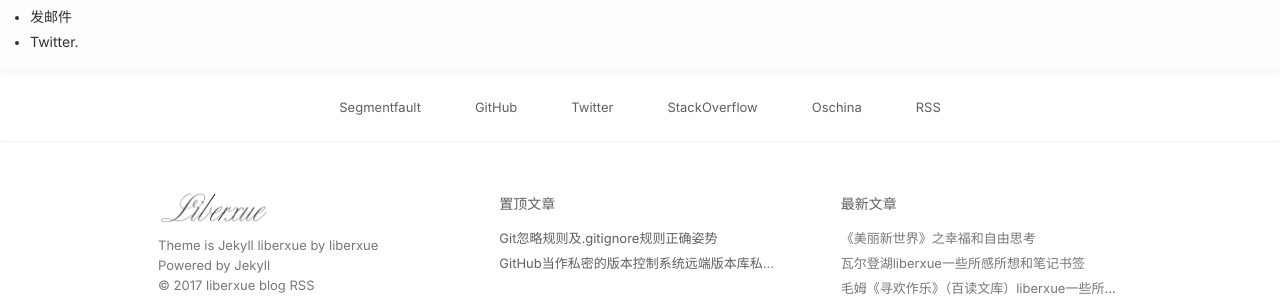
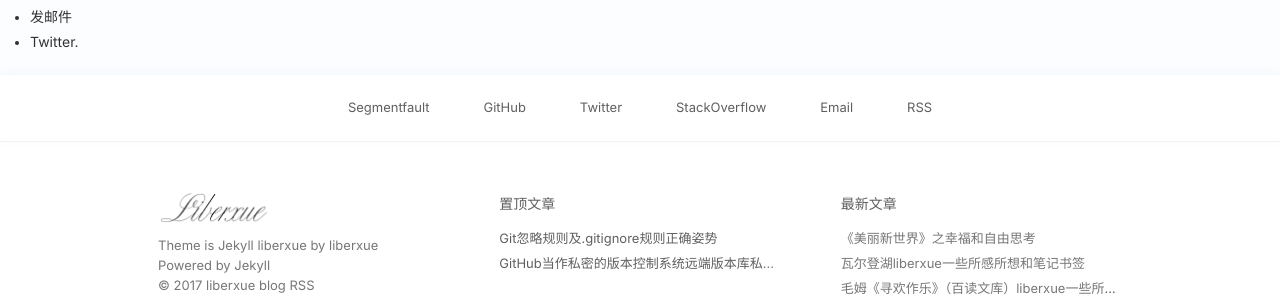
Before and after one commit to xhan97/xhan97.github.io, a Jekyll site: the page built from ChinaREADME.md, in a window 1280 px wide and 900 px high, scrolled down 1442 px. Shown: the part 408-704 px from the top of the window. Built offline with Jekyll 4.4.1, drawn with Linux system fonts in a browser that asks for light colours; nearby versions of some CDN libraries; our own code applies the rules of GitHub Pages for plain Markdown files; comment, search, counter and statistics services are not loaded.

Commit message:
modify foot.html

```diff
--- a/_includes/foot.html
+++ b/_includes/foot.html
@@ -2,11 +2,11 @@
 	<div class="footer-social">
 		<div class="footer-container clearfix">
 			<div class="social-list">
-	 <a class="social segmentfault" target="blank" href="https://segmentfault.com/u/liberxue" title="访问 LiberXue_Twitter" data-hover="Segmentfault">Segmentfault</a>
-    <a class="social github" target="blank" href="https://github.com/liberxue" title="访问 LiberXue_Twitter" data-hover="GitHub">GitHub</a>
+	 <a class="social segmentfault" target="blank" href="https://segmentfault.com/u/liberxue" title="访问 Xinhan_Twitter" data-hover="Segmentfault">Segmentfault</a>
+    <a class="social github" target="blank" href="https://github.com/xhan97" title="访问 XinHan_Github" data-hover="GitHub">GitHub</a>
     <a class="social twitter" target="blank" href="http://twitter.com/liberxue" title="访问 LiberXue_Twitter" data-hover="Twitter">Twitter</a>
      <a class="social stackoverflow" target="blank" href="https://stackoverflow.com/users/6902190/liberxue" title="访问 LiberXue_stackoverflow" data-hover="StackOverflow">StackOverflow</a>
-          <a class="social oschina" target="blank" href="https://my.oschina.net/bolanzw" title="访问 LiberXue_Oschina" data-hover="Oschina">Oschina</a>
+          <a class="social oschina" target="blank" href="xinhan197@gmail.com" title="访问 XinHan_Email" data-hover="Oschina">Email</a>
      <a class="social rss" target="blank" href="/feed.xml"title="访问 LiberXue_RSS" data-hover="RSS">RSS</a>
 	</div>
 		</div>
```
